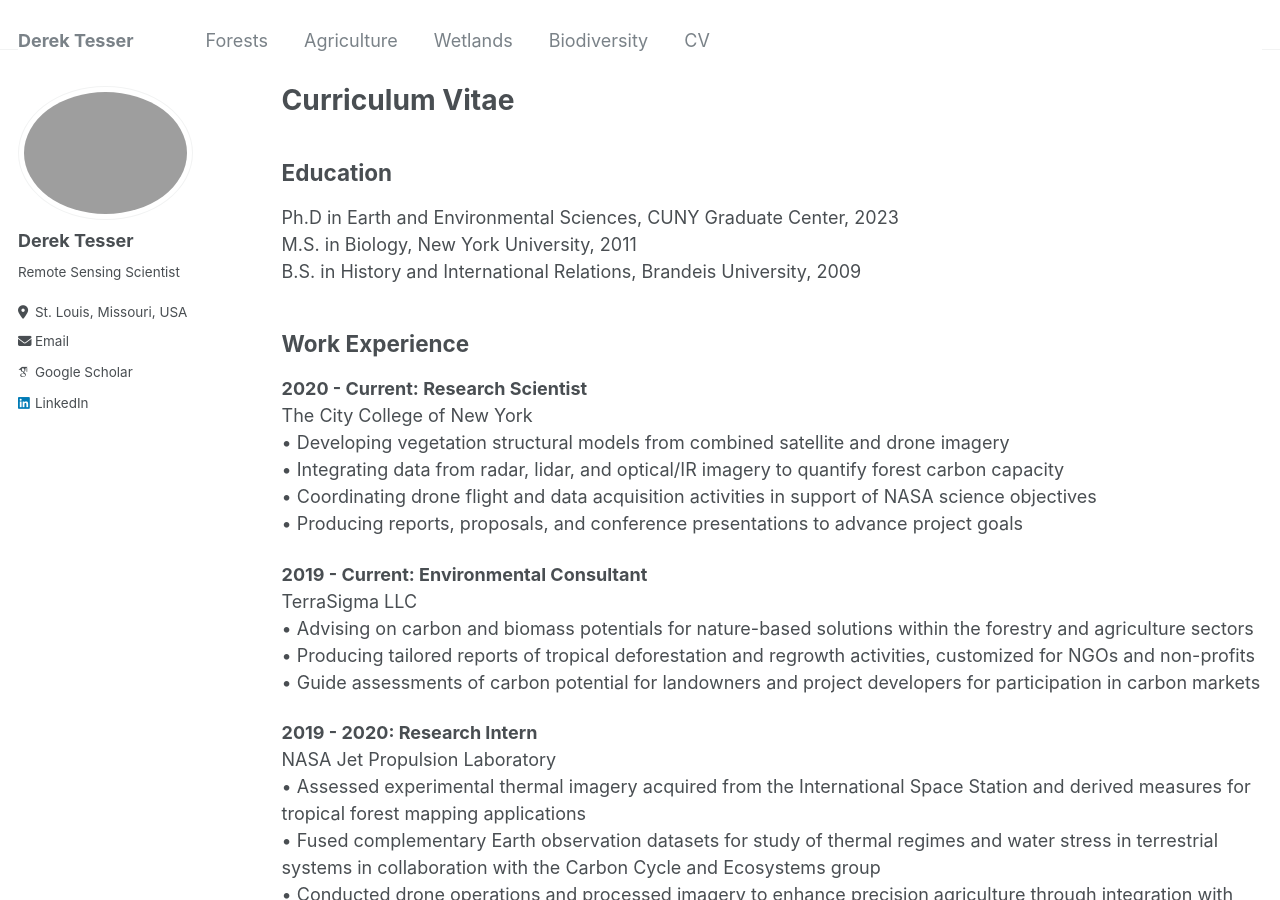
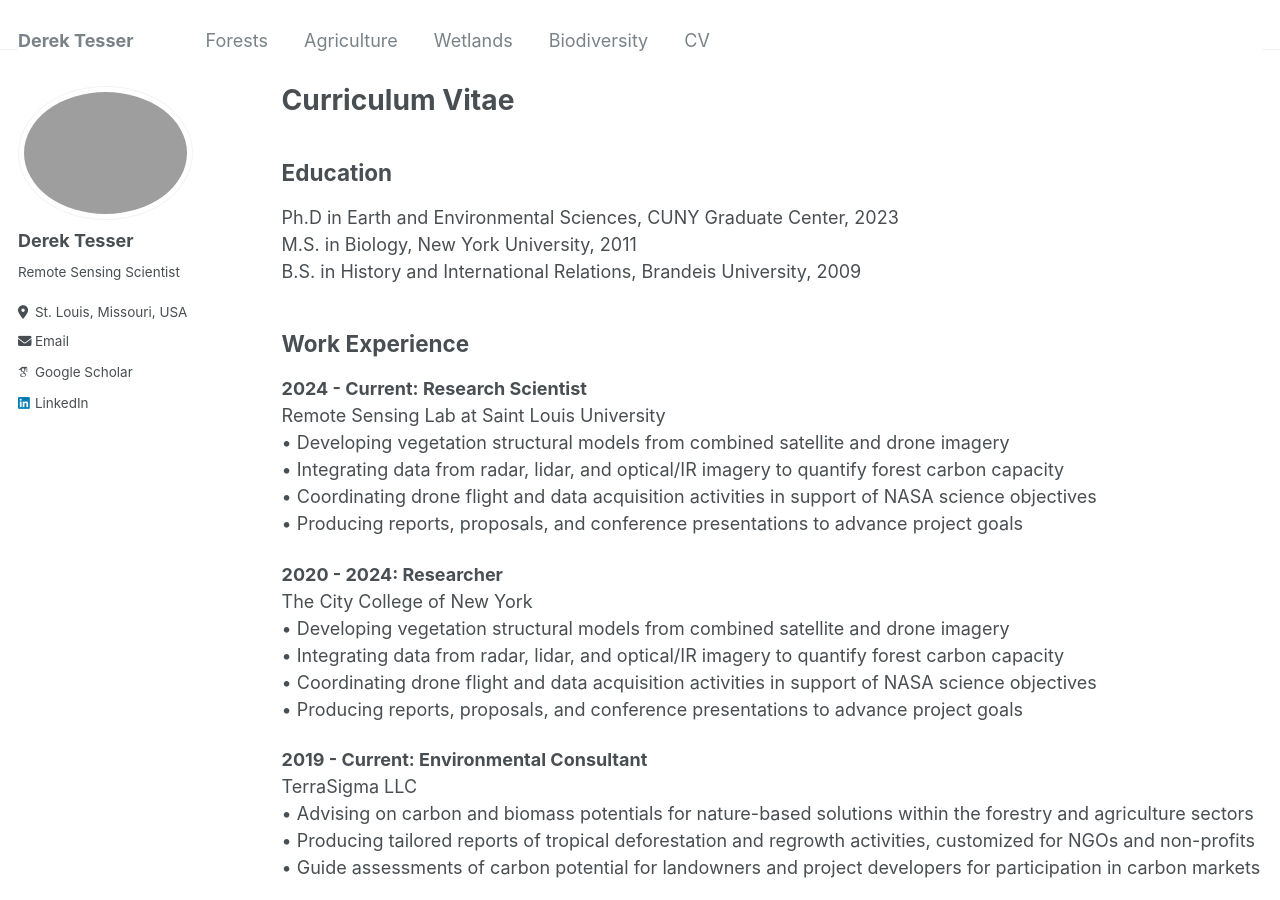
Before and after one commit to dstesser/dstesser.github.io, a Jekyll site: the page built from _pages/cv.md, in a window 1280 px wide and 900 px high. Built offline with Jekyll 4.4.1, drawn with Linux system fonts in a browser that asks for light colours; some web fonts are replaced.

Commit message:
Update cv.md

```diff
--- a/_pages/cv.md
+++ b/_pages/cv.md
@@ -17,7 +17,14 @@ B.S. in History and International Relations, Brandeis University, 2009
 
 
 ## Work Experience
-__2020 - Current: Research Scientist__<br>
+__2024 - Current: Research Scientist__<br>
+Remote Sensing Lab at Saint Louis University<br>
+• Developing vegetation structural models from combined satellite and drone imagery<br>
+• Integrating data from radar, lidar, and optical/IR imagery to quantify forest carbon capacity<br>
+• Coordinating drone flight and data acquisition activities in support of NASA science objectives<br>
+• Producing reports, proposals, and conference presentations to advance project goals
+
+__2020 - 2024: Researcher__<br>
 The City College of New York<br>
 • Developing vegetation structural models from combined satellite and drone imagery<br>
 • Integrating data from radar, lidar, and optical/IR imagery to quantify forest carbon capacity<br>
```
